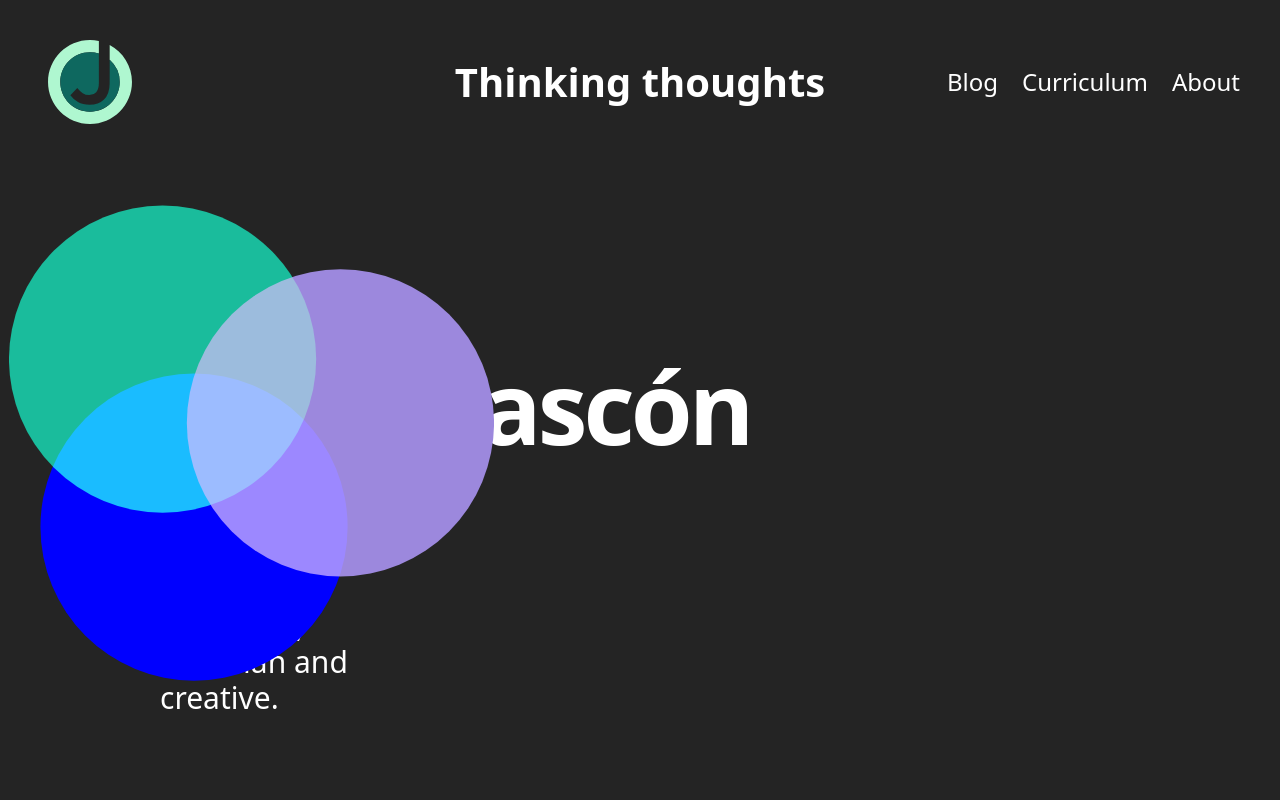
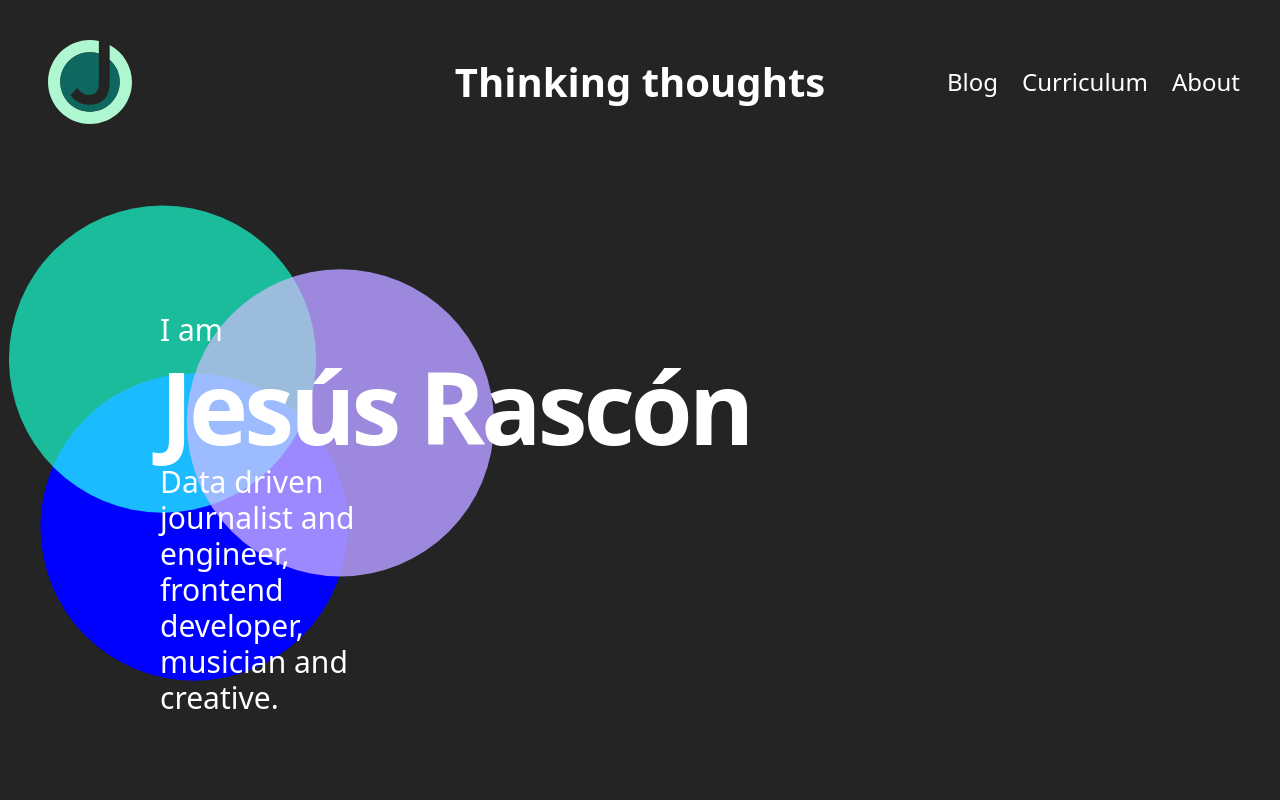
Before and after one commit to jesi-rgb/old.jesirgb.com, a Next.js app: page / in a window 1280 px wide. Shown: the top 800 px of the page. Built offline with nearby package versions, Linux system fonts and the light colour scheme; no server answers; a web font is replaced by a local one.

Commit message:
changed z indexing for landing page

```diff
--- a/pages/index.js
+++ b/pages/index.js
@@ -16,7 +16,7 @@ export default function Landing() {
         viewBox="-10 0 950 650"
         fill="none"
         xmlns="http://www.w3.org/2000/svg"
-        className="w-full h-80 absolute -top-10 z-0 mt-32 lg:w-4/6 lg:h-full"
+        className="w-full h-80 absolute -top-10 mt-32 lg:w-4/6 lg:h-full"
       >
         <svg
           width="540"
@@ -52,7 +52,7 @@ export default function Landing() {
         </svg>
       </svg>
 
-      <div className="m-10 text-white text-xl xl:text-3xl font-light xl:m-40 xl:top-20">
+      <div className="m-10 z-10 text-white text-xl xl:text-3xl font-light xl:m-40 xl:top-20">
         I am{" "}
         <h1 className="text-5xl xl:text-8xl my-10 font-bold font-blogpost tracking-tighter">
           Jesús Rascón
--- a/styles/index.css
+++ b/styles/index.css
@@ -36,3 +36,7 @@
 html {
     background-color: #242424;
 }
+
+svg {
+  z-index: -1;
+}
```
